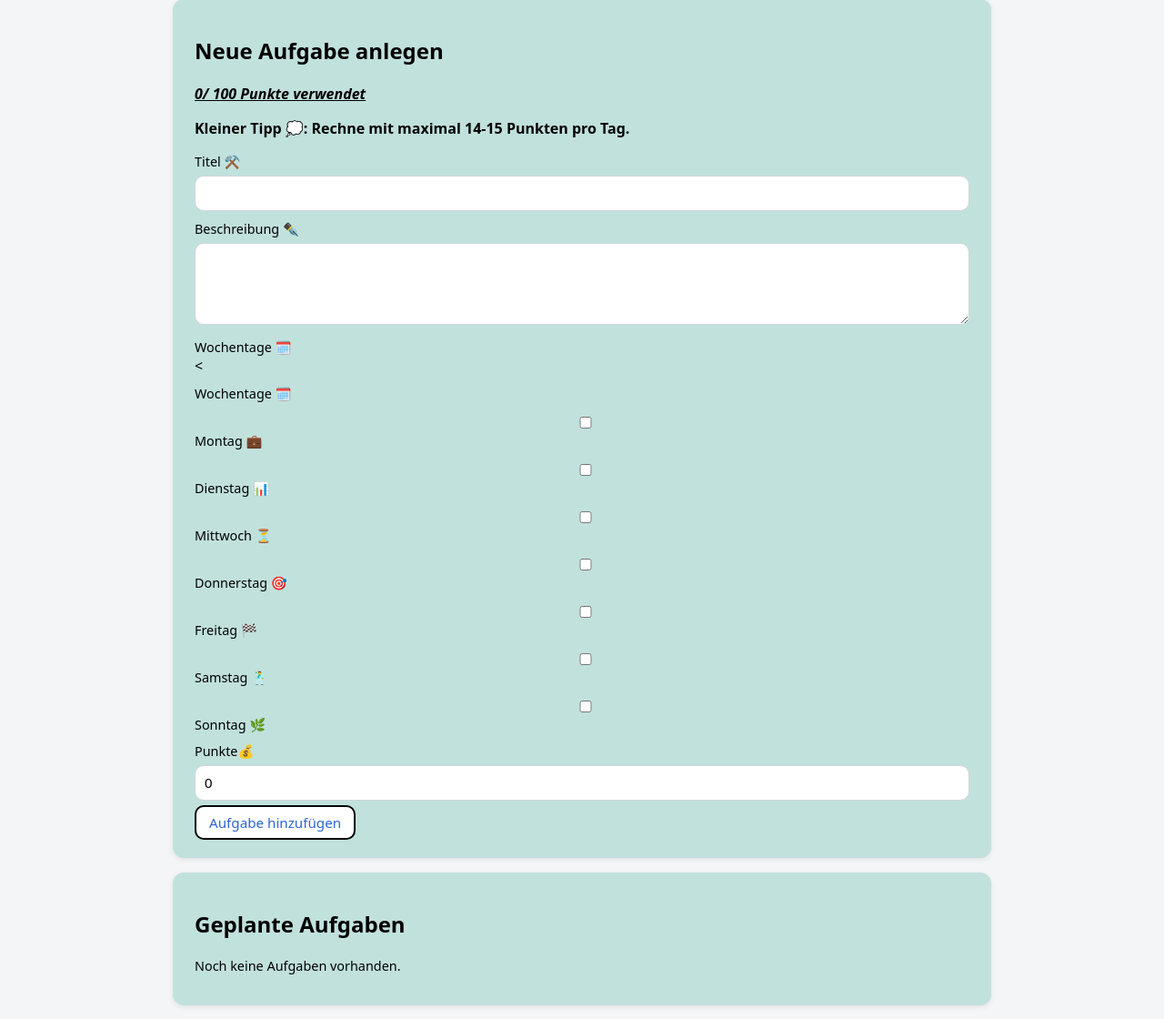
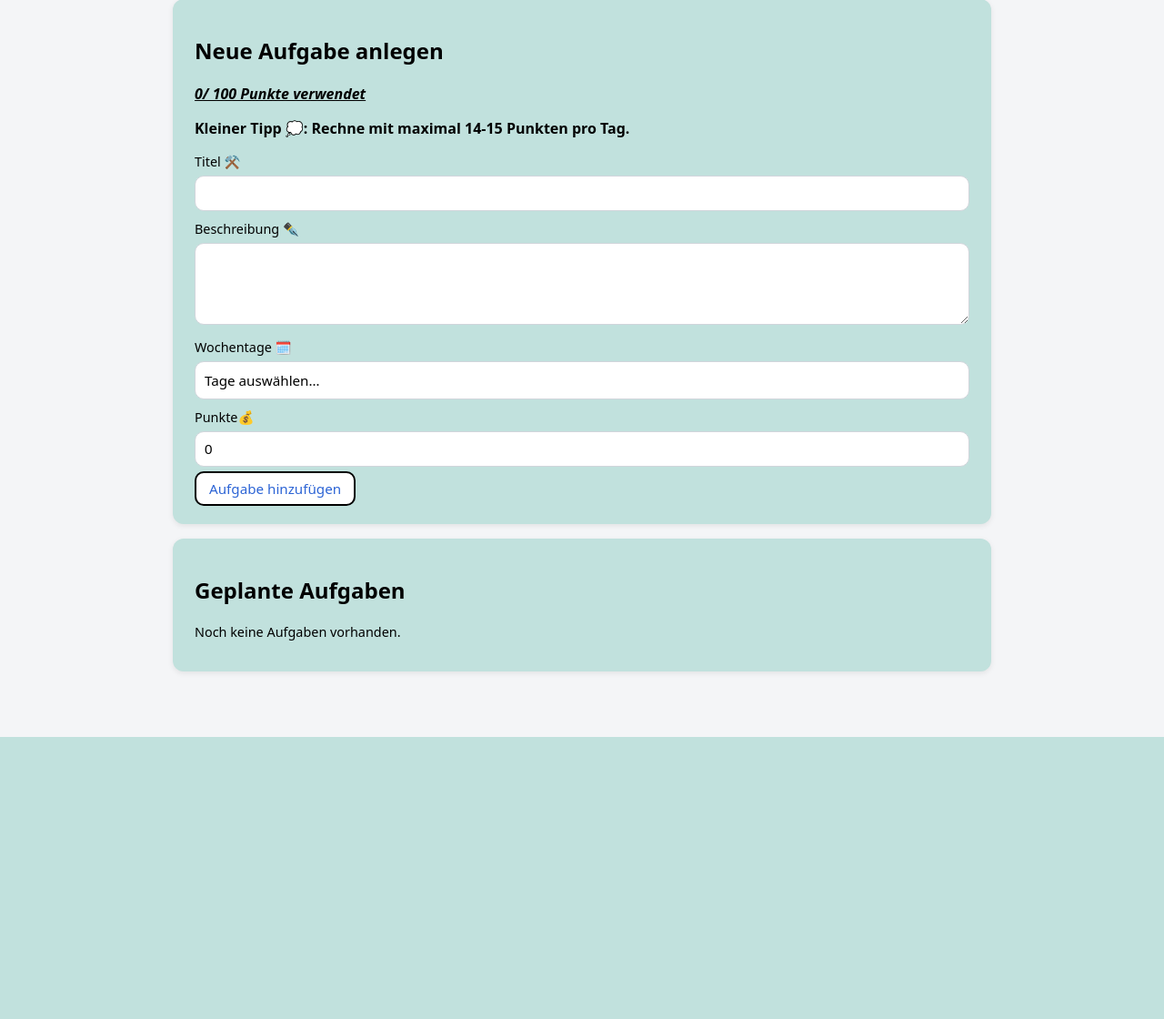
Before and after one commit to laurenzberlin-prog/Taskscore-FinalAbgabe, a Flask app: page /tasks in a window 1280 px wide. Shown: the part 263-1383 px from the top of the page at 91% size. After the commit the page ends 1073 px from the top, so only its background shows below. Run offline with Flask 3, Linux system fonts and the light colour scheme; the visitor is signed in with stand-in values (Sample User, id 1); data that the repository does not hold is empty.

Commit message:
Update tasks UI + weekday multi-select

```diff
--- a/templates/tasks.html
+++ b/templates/tasks.html
@@ -15,22 +15,21 @@
     .card{
       background:hsl(173, 35%, 82%);border-radius:12px;padding:20px 24px;box-shadow:0 2px 6px rgba(0,0,0,.08);margin:0 0 16px}
     .nav a{
-        display:inline-block;margin-right:5px;text-decoration:none;color:#2c64d5;font-weight:500;padding:8px 14px;border:2px solid #000000;border-radius:10px;transition:0.2s;background:white}
-    .nav a:hover {
-      background:#2563eb;color:white;}
+      display:inline-block;margin-right:5px;text-decoration:none;color:#2c64d5;font-weight:500;padding:8px 14px;border:2px solid #000;border-radius:10px;transition:.2s;background:#fff}
+    .nav a:hover{
+      background:#2563eb;color:#fff}
     .muted{
-        color:#000000;font-size:.9rem}
+      color:#000;font-size:.9rem}
     label{
       display:block;font-size:.9rem;margin-top:10px}
-    input,select,textarea{
+    input,textarea{
       width:100%;box-sizing:border-box;padding:10px;border-radius:10px;border:1px solid #d1d5db;margin-top:6px;font-size:.95rem;background:#fff}
     textarea{
       min-height:90px;resize:vertical}
     button{
-        display:inline-block;margin-top:5px;margin-right:5px;text-decoration:none;color:#2c64d5;font-weight:500;padding:8px 14px;border:2px solid #000000;border-radius:10px;background:white;cursor:pointer;transition:0.2s;font-family:inherit;font-size:0.95rem;line-height:1.2;}
-    button:hover {
-      background:#2563eb;color:white;
-    }
+      display:inline-block;margin-top:5px;margin-right:5px;color:#2c64d5;font-weight:500;padding:8px 14px;border:2px solid #000;border-radius:10px;background:#fff;cursor:pointer;transition:.2s;font-family:inherit;font-size:.95rem;line-height:1.2}
+    button:hover{
+      background:#2563eb;color:#fff}
     table{
       width:100%;border-collapse:collapse;margin-top:10px}
     th,td{
@@ -42,30 +41,33 @@
     .btn-pill{
       margin-top:0;padding:4px 10px;font-size:.8rem;border-radius:999px;border:0;cursor:pointer}
     .status-done{
-        background:#00b03e;color:#ffffff}
+      background:#00b03e;color:#fff}
     .status-open{
-        background:#f90000;color:#ffffff}
+      background:#f90000;color:#fff}
     .btn-delete{
-        background:#ffffff;color:#000000}
+      background:#fff;color:#000}
 
-    .multi-dd{
-        position:relative;margin-top:6px;
+    .weekday-details{
+      margin-top:6px}
+    .weekday-summary{
+      list-style:none;width:100%;box-sizing:border-box;padding:10px;border-radius:10px;border:1px solid #d1d5db;background:#fff;cursor:pointer;font-size:.95rem
     }
-    .multi-dd-btn{
-        width:100%;box-sizing:border-box;padding:10px;border-radius:10px;border:1px solid #d1d5db;background:#fff;text-align:left;cursor:pointer;font-family:inherit;font-size:.95rem;line-height:1.2;color:#111827;
+    .weekday-details > summary::-webkit-details-marker{
+      display:none}
+    .weekday-details[
+    open]
+    .weekday-summary{
+      border-bottom-left-radius:0;border-bottom-right-radius:0}
+    .weekday-box{
+      border:1px solid #d1d5db;border-top:0;padding:10px;background:#fff;border-bottom-left-radius:10px;border-bottom-right-radius:10px
     }
-    .multi-dd-menu{
-        display:none;position:absolute;left:0;right:0;top:calc(100% + 6px);background:#fff;border:1px solid #d1d5db;border-radius:10px;box-shadow:0 6px 18px rgba(0,0,0,.12);padding:10px;z-index:50;max-height:240px;overflow:auto;
-    }
-    .multi-dd-menu label{
-        display:flex;align-items:center;gap:8px;padding:6px 6px;cursor:pointer;margin-top:0;font-size:.95rem;color:#111827;border-radius:8px;
-    }
-    .multi-dd-menu label:hover{
-        background:#f3f4f6;
-    }
-    .multi-dd-menu input[type="checkbox"]{
-        width:auto;margin:0;
-    }
+
+    .weekday-grid{
+      display:grid;grid-template-columns:1fr 1fr;gap:8px}
+    .weekday-grid label{
+      display:flex;align-items:center;gap:6px;font-size:.95rem;margin-top:0}
+    .weekday-grid input[
+    type="checkbox"]{width:auto;margin:0}
   </style>
 </head>
 
@@ -85,7 +87,7 @@
     <section class="card">
       <h2>Neue Aufgabe anlegen</h2>
 
-      <p class="h2"><u><i><strong>{{ current_total }}/ {{ budget }} Punkte verwendet</strong> </i> </u></p>
+      <p class="h2"><u><i><strong>{{ current_total }}/ {{ budget }} Punkte verwendet</strong></i></u></p>
       <p class="label"><strong>Kleiner Tipp 💭: Rechne mit maximal 14-15 Punkten pro Tag.</strong></p>
 
       {% if error %}
@@ -100,9 +102,9 @@
         <textarea name="description"></textarea>
 
         <label>Wochentage 🗓️</label>
-
-        <<label>Wochentage 🗓️</label>
-
+        <details class="weekday-details">
+          <summary class="weekday-summary">Tage auswählen…</summary>
+          <div class="weekday-box">
             <div class="weekday-grid">
               <label><input type="checkbox" name="weekdays" value="Montag 💼"> Montag 💼</label>
               <label><input type="checkbox" name="weekdays" value="Dienstag 📊"> Dienstag 📊</label>
@@ -112,9 +114,8 @@
               <label><input type="checkbox" name="weekdays" value="Samstag 🕺"> Samstag 🕺</label>
               <label><input type="checkbox" name="weekdays" value="Sonntag 🌿"> Sonntag 🌿</label>
             </div>
-
-          <input type="hidden" name="weekdays" id="weekdaysHidden">
           </div>
+        </details>
 
         <label>Punkte💰</label>
         <input type="number" name="points_total" value="0" min="0">
@@ -166,31 +167,5 @@
       {% endif %}
     </section>
   </main>
-
-  <script>
-    const dd = document.getElementById("weekdayDD");
-    const btn = document.getElementById("weekdayBtn");
-    const menu = document.getElementById("weekdayMenu");
-    const hidden = document.getElementById("weekdaysHidden");
-    const checks = menu.querySelectorAll("input[type=checkbox]");
-
-    function updateLabel(){
-      const selected = Array.from(checks).filter(c => c.checked).map(c => c.value);
-      hidden.value = selected.join(",");  // wichtig: Komma!
-      btn.textContent = selected.length ? selected.join(", ") : "Tage auswählen…";
-    }
-
-    btn.addEventListener("click", () => {
-      menu.style.display = (menu.style.display === "block") ? "none" : "block";
-    });
-
-    checks.forEach(c => c.addEventListener("change", updateLabel));
-
-    document.addEventListener("click", (e) => {
-      if (!dd.contains(e.target)) menu.style.display = "none";
-    });
-
-    updateLabel();
-  </script>
 </body>
 </html>
```
Lines whose indentation alone changed are shown as unchanged.
